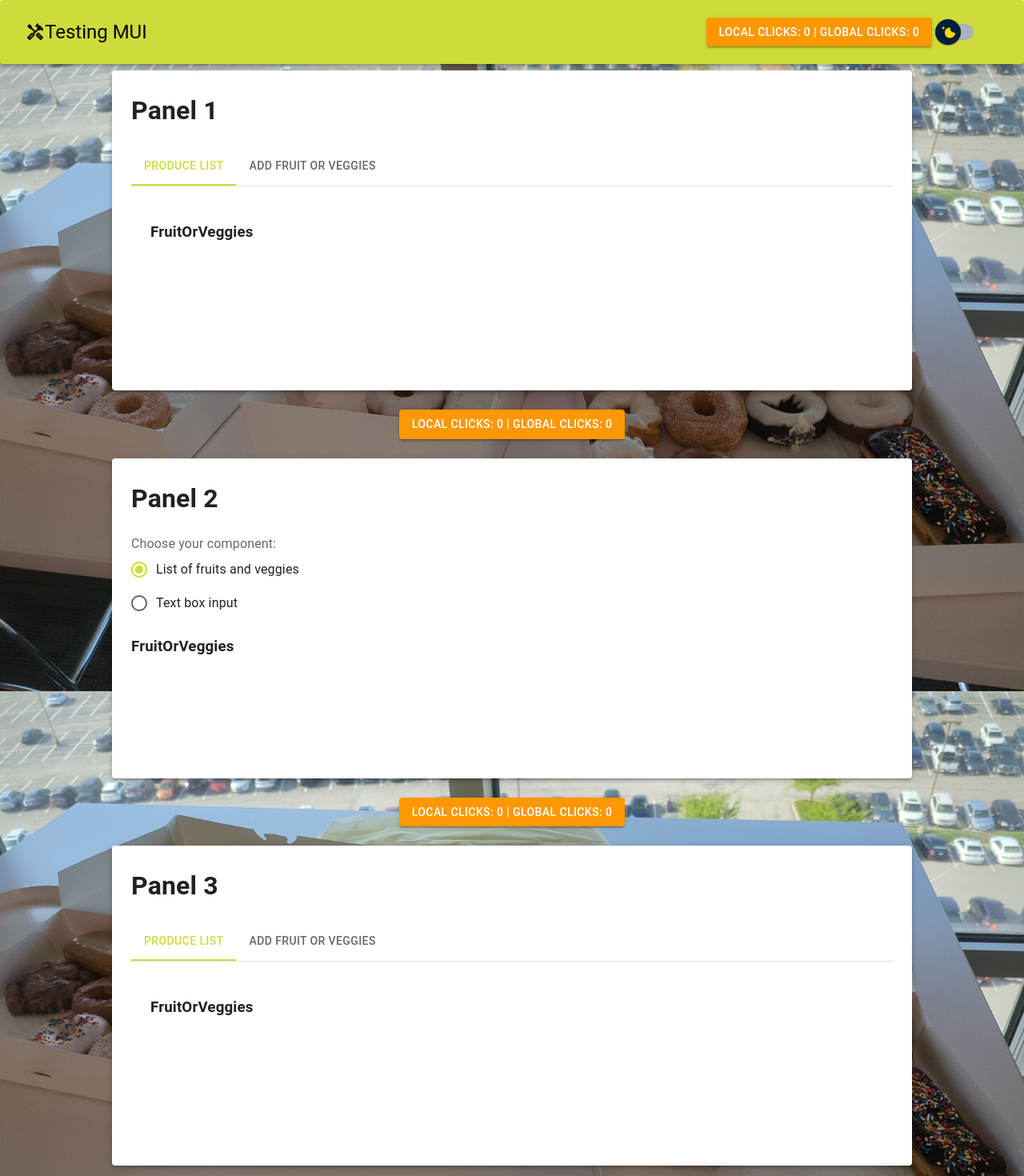
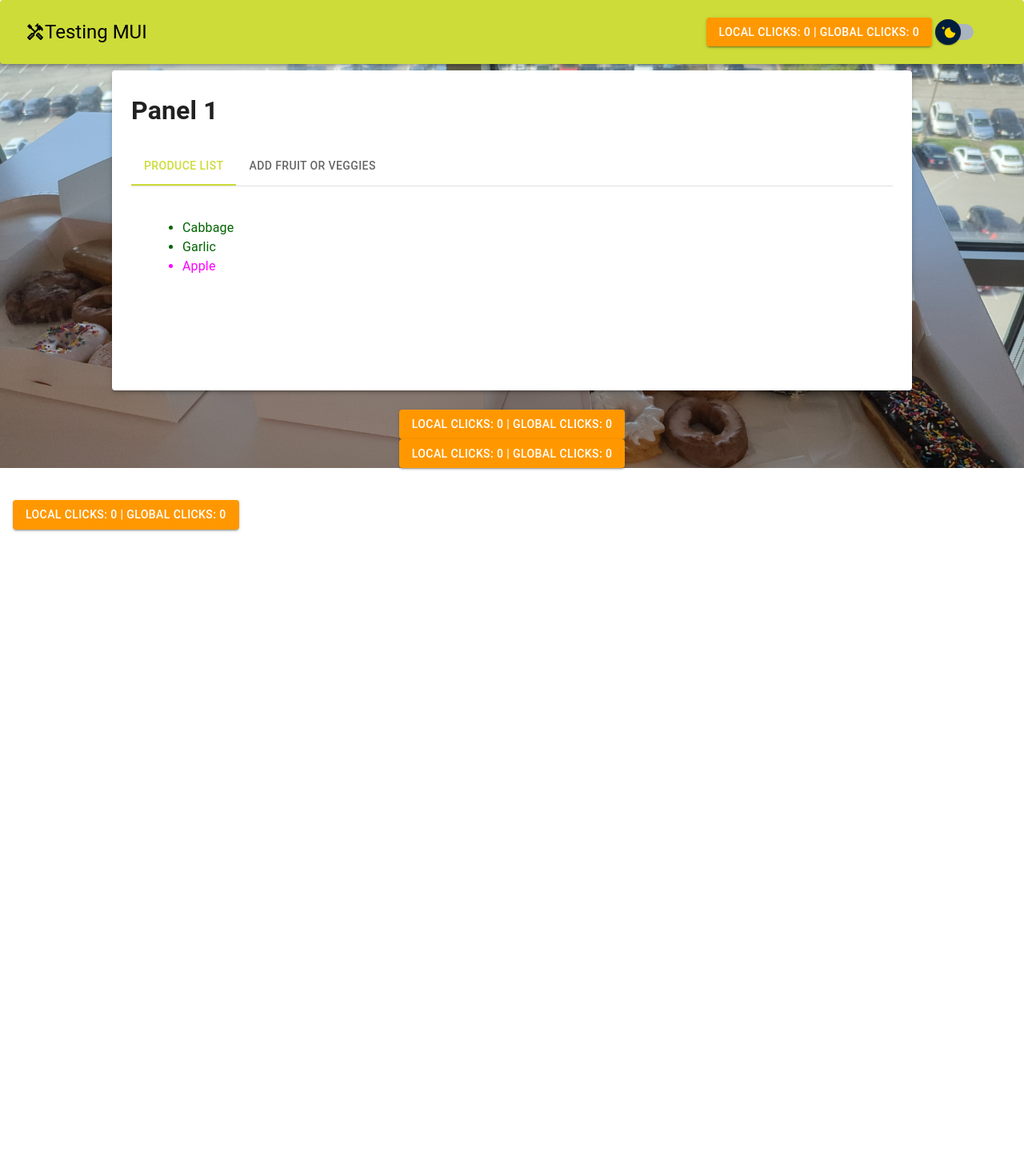
Before and after one commit to salevil/testing-mui, a React (Create React App) app: page / in a window 1280 px wide. Shown: the top 1470 px of the page at 80% size. After the commit the page ends 800 px from the top, so only its background shows below. Built offline with nearby package versions, Linux system fonts and the light colour scheme.

Commit message:
moved porducts to state

```diff
--- a/src/App.js
+++ b/src/App.js
@@ -32,6 +32,11 @@ function App() {
 
   const [value, setValue] = useState("List")
   const [globalCount, setGlobalCount] = useState(0)
+  const [products, setProducts] = useState([
+  { title: 'Cabbage', isFruit: false, id: 1 },
+  { title: 'Garlic', isFruit: false, id: 2 },
+  { title: 'Apple', isFruit: true, id: 3 }
+  ]);
 
   const handleChange = (event) => {
       setValue(event.target.value);
@@ -51,11 +56,7 @@ function App() {
     height: "100%"
   };
 
-  const products = [
-    { title: 'Cabbage', isFruit: false, id: 1 },
-    { title: 'Garlic', isFruit: false, id: 2 },
-    { title: 'Apple', isFruit: true, id: 3 }
-];
+
 console.log("App>>>>>>PRODUCTS", products);
 return (
     <ThemeProvider theme={theme}>
@@ -68,13 +69,13 @@ return (
         enableStickyHeader
       />
       <div style={appLayout}>
-        <PanelOne products={products} />
+        <PanelOne products={products} setProducts={setProducts} />
         <MyButton globalCount={globalCount} setGlobalCount={setGlobalCount} />
-        <PanelTwo value={value} handleChange={handleChange} />
+        {/* <PanelTwo value={value} handleChange={handleChange} /> */}
         <MyButton globalCount={globalCount} setGlobalCount={setGlobalCount} />
-        <PanelThree />
+        {/* <PanelThree />
         <PanelFour />
-        <PanelFive value={value} handleChange={handleChange} />
+        <PanelFive value={value} handleChange={handleChange} /> */}
       </div>
       <Box m={2} pt={3}>
         <MyButton globalCount={globalCount} setGlobalCount={setGlobalCount} />
--- a/src/components/componentTabs.js
+++ b/src/components/componentTabs.js
@@ -40,7 +40,7 @@ function a11yProps(index) {
   };
 }
 
-export default function BasicTabs(products) {
+export default function BasicTabs({products, setProducts}) {
   const [value, setValue] = React.useState(0);
 
   const handleChange = (event, newValue) => {
@@ -56,10 +56,10 @@ export default function BasicTabs(products) {
         </Tabs>
       </Box>
       <TabPanel value={value} index={0}>
-        <FruitOrVeggies products={products}/>
+        <FruitOrVeggies products={products} />
       </TabPanel>
       <TabPanel value={value} index={1}>
-        <AddFruitOrVeggies />
+        <AddFruitOrVeggies products={products} setProducts={setProducts} />
       </TabPanel>
     </Box>
   );
--- a/src/components/fruitOrVeggies.js
+++ b/src/components/fruitOrVeggies.js
@@ -5,7 +5,7 @@
 //     { title: 'Apple', isFruit: true, id: 3 }
 // ];
 
-export default function FruitOrVeggies(products) {
+export default function FruitOrVeggies({products}) {
     console.log("Fru&Veggies>>>>>>PRODUCTS", products);
     // const listItems = products.map(product =>
     //    <li
@@ -20,6 +20,17 @@ export default function FruitOrVeggies(products) {
 
     return (
         // <ul>{listItems}</ul>
-        <h3>FruitOrVeggies</h3>
-    )
+        <ul>
+            {products.map((product) => (
+                <li
+                    key={product.id}
+                    style={{
+                        color: product.isFruit ? 'magenta' : 'darkgreen'
+                    }}
+                    >
+                       {product.title}
+                </li>
+            ))}
+        </ul>
+        )
 }
--- a/src/components/panelOne.js
+++ b/src/components/panelOne.js
@@ -2,13 +2,13 @@ import { Grid } from "@mui/material";
 import Panel from "./panel";
 import ComponentTabs from "./componentTabs";
 
-export default function PanelOne(products) {
+export default function PanelOne({products, setProducts}) {
     console.log("PanelOne>>>>>>PRODUCTS", products);
     return (
         <Panel>
             <Grid>
                 <h1>Panel 1</h1>
-                <ComponentTabs products={products} />
+                <ComponentTabs products={products} setProducts={setProducts} />
             </Grid>
         </Panel>
     )
```
Also changed, not shown: src/components/addFruitOrVeggies.js (+1 -15 lines).
